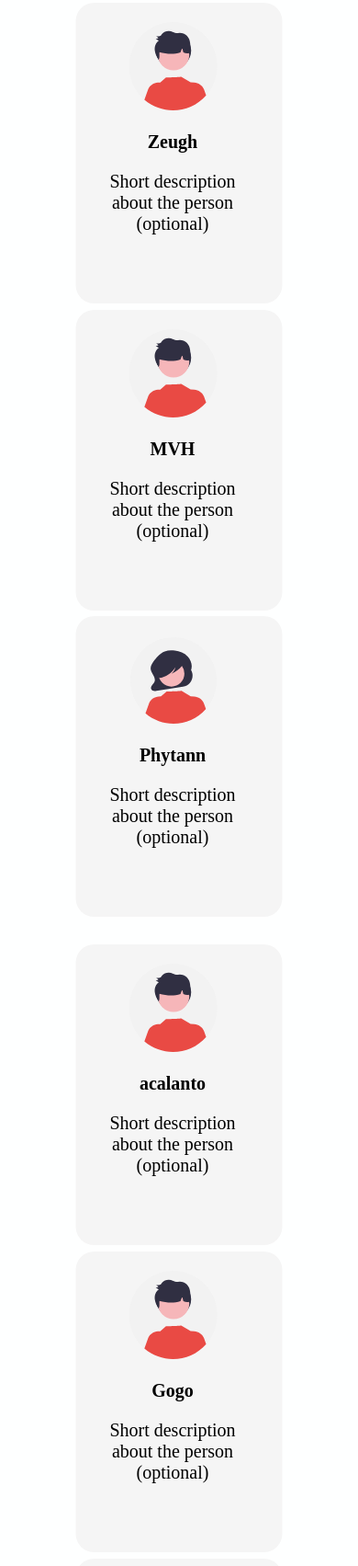
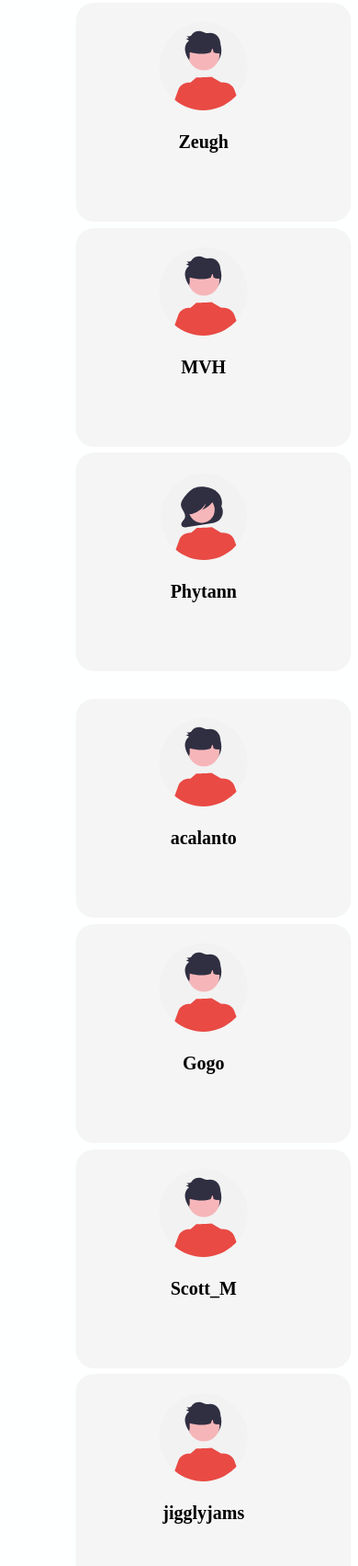
Before and after one commit to Defal09/old-canu, a plain HTML site: page index.html in a window 390 px wide. Shown: the part 4356-6059 px from the top of the page at 92% size. Drawn offline with Linux system fonts and the light colour scheme; a web font is replaced by a local one.

Commit message:
fix mobile column issue and cta button

```diff
--- a/css/style.css
+++ b/css/style.css
@@ -153,8 +153,8 @@ body {
     align-items: center;
 }
 
-.cta-join-discord:hover {
-    text-decoration: none;
+.cta-join-discord a {
+    text-decoration: none !important;
 }
 
 .disc-join-inverse {
@@ -609,3 +609,9 @@ footer {
         justify-content: center;
     }
 }
+
+@media only screen and (max-width: 750px) {
+    .creator-col-wrapper {
+        min-width: 300px;
+    }
+}
--- a/index.html
+++ b/index.html
@@ -151,8 +151,8 @@
             <br>
             <div class="container">
                 <div class="flex-container">
-                    <div class="flex-item">
-                        <a href="https://discord.gg/j4fXXJ5MZQ" class="cta-join-discord" target="_blank">
+                    <div class="flex-item cta-join-discord">
+                        <a href="https://discord.gg/j4fXXJ5MZQ" target="_blank">
                             <div class="disc-join disc-join-inverse">
                                 JOIN OUR DISCORD
                                 <img src="img/discord-icon-red-inverted.png" class="discord-icon" alt="Discord">
@@ -174,7 +174,7 @@
                             </p>
                         </div>
                         <p class="name">Zeugh</p>
-                        <p class="description">Short description about the person (optional)</p>
+                        <p class="description"></p>
                     </div>
                 </div>
                 <div class="col-md-3 creator-col-wrapper">
@@ -185,7 +185,7 @@
                             </p>
                         </div>
                         <p class="name">MVH</p>
-                        <p class="description">Short description about the person (optional)</p>
+                        <p class="description"></p>
                     </div>
                 </div>
                 <div class="col-md-3 creator-col-wrapper">
@@ -196,7 +196,7 @@
                             </p>
                         </div>
                         <p class="name">Phytann</p>
-                        <p class="description">Short description about the person (optional)</p>
+                        <p class="description"></p>
                     </div>
                 </div>
             </div>
@@ -211,7 +211,7 @@
                             </p>
                         </div>
                         <p class="name">acalanto</p>
-                        <p class="description">Short description about the person (optional)</p>
+                        <p class="description"></p>
                     </div>
                 </div>
                 <div class="col-md-3 creator-col-wrapper">
@@ -222,7 +222,7 @@
                             </p>
                         </div>
                         <p class="name">Gogo</p>
-                        <p class="description">Short description about the person (optional)</p>
+                        <p class="description"></p>
                     </div>
                 </div>
                 <div class="col-md-3 creator-col-wrapper">
@@ -233,7 +233,7 @@
                             </p>
                         </div>
                         <p class="name">Scott_M</p>
-                        <p class="description">Short description about the person (optional)</p>
+                        <p class="description"></p>
                     </div>
                 </div>
             </div>
@@ -247,7 +247,7 @@
                             </p>
                         </div>
                         <p class="name">jigglyjams</p>
-                        <p class="description">Short description about the person (optional)</p>
+                        <p class="description"></p>
                     </div>
                 </div>
             </div>
```
